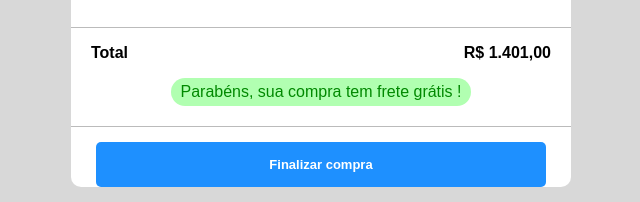
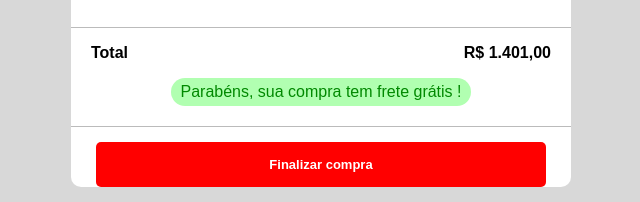
Before and after one commit to juliasena/code-challenge, a React app: page / in a window 1280 px wide. Shown: the part 852-1054 px from the top of the page, without its empty margins (319-959 px from the left). Built offline with nearby package versions, Linux system fonts and the light colour scheme.

Commit message:
mudança de cor para teste

```diff
--- a/src/components/css/minicart.css
+++ b/src/components/css/minicart.css
@@ -75,7 +75,7 @@ body{
 }
 .btn-finish{
   display: block;
-  background-color: #1E90FF;
+  background-color: red;
   border: none;
   border-radius: 5px;
   color: #fff;
```
